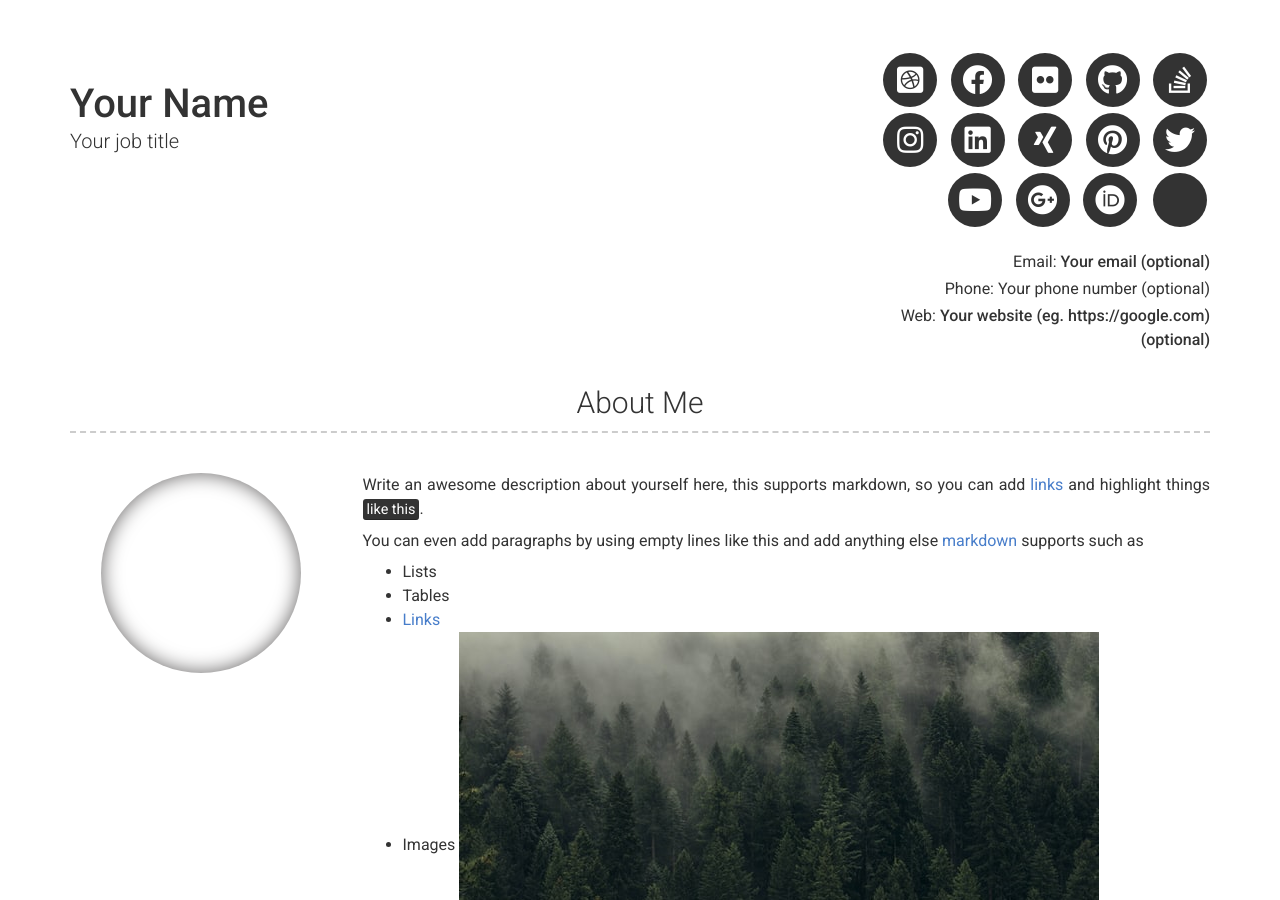
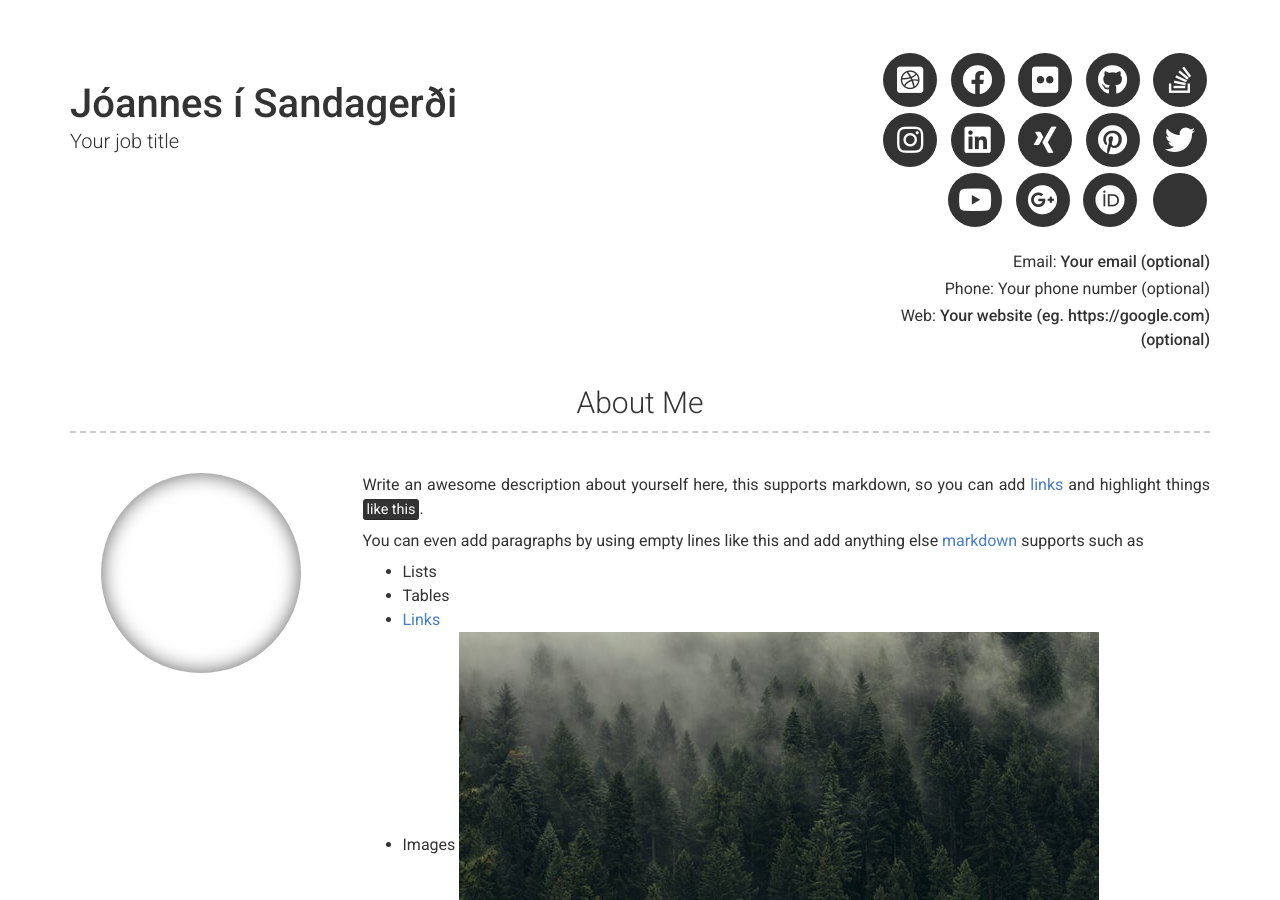
Before and after one commit to flippingtables/flippingtables.github.io, a Jekyll site: the page built from index.md, in a window 1280 px wide and 900 px high. Built offline with Jekyll 4.4.1, drawn with Linux system fonts in a browser that asks for light colours; nearby versions of some CDN libraries; some of the changed text lies outside the part shown.

Commit message:
Updating config.

```diff
--- a/_config.yml
+++ b/_config.yml
@@ -1,12 +1,12 @@
 # Site
-repository: Git repository where your resume will be hosted, only required if you are hosting on GitHub (eg. sproogen/modern-resume-theme)
+repository: flippingtables/flippingtables.github.io
 # favicon: Directory of your favicon (eg. images/favicon.ico)(optional)
 
 # Content configuration version
 version: 2
 
 # Personal info
-name: Your Name
+name: Jóannes í Sandagerði
 title: Your job title
 email: Your email (optional)
 # email_title: Email (Email title override)
```
